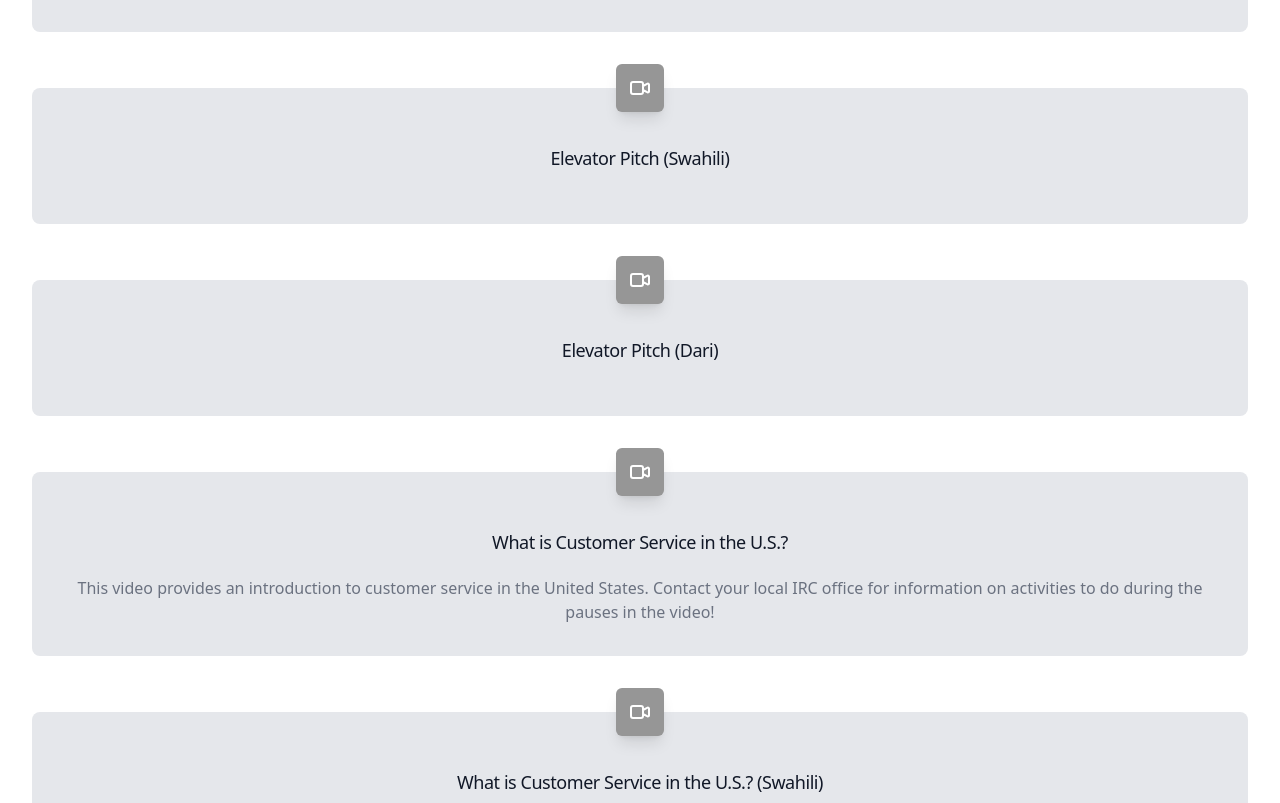
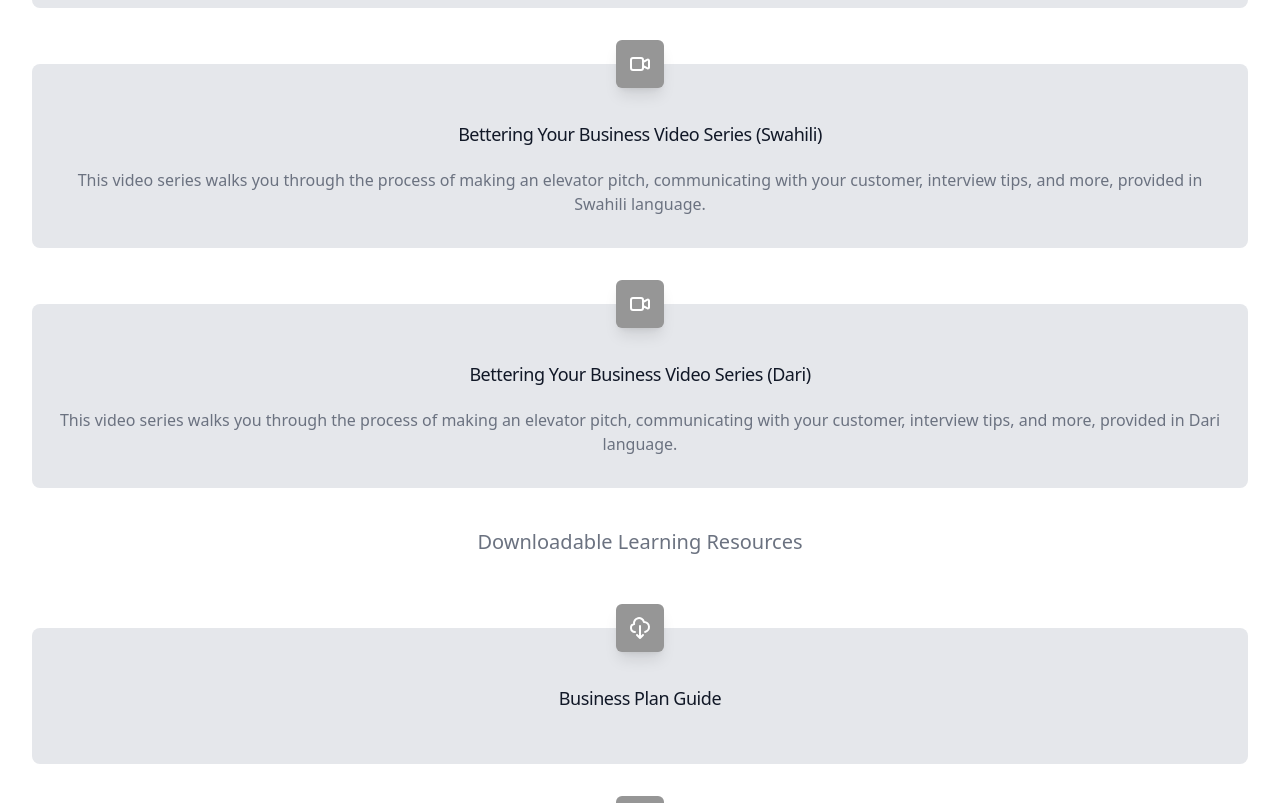
Before and after one commit to ericagirges/cnpp-website, a Next.js app in the folder app/: page /components/ResourcesContent in a window 1280 px wide. Shown: the part 1580-2383 px from the top of the page. Built offline with nearby package versions, Linux system fonts and the light colour scheme.

Commit message:
Update BusinessResourcesContent.js

```diff
--- a/app/page-content/BusinessResourcesContent.js
+++ b/app/page-content/BusinessResourcesContent.js
@@ -20,35 +20,21 @@ const SmallBizContent = {
   //This is the video section!
   videos: [
     {
-      name: 'Elevator Pitch',
-      description: 'This video walks you through the process of making an elevator pitch and demonstrates a time you might need it. Contact your local IRC office for information on activities to do during the pauses in the video to make your pitch alongside our actor!',
-      hyperlink: 'https://www.youtube.com/watch?v=chws4qsJbfU&list=PLhvgEsDS0faMwcGgh4y2cth-ZiGFg855K&index=4',
+      name: 'Bettering Your Business Video Series',
+      description: 'This video series walks you through the process of making an elevator pitch, communicating with your customer, interview tips, and more.',
+      hyperlink: 'https://www.youtube.com/playlist?list=PLhvgEsDS0faMwcGgh4y2cth-ZiGFg855K',
       icon: VideoCameraIcon,
     },
     {
-      name: 'Elevator Pitch (Swahili)',
-      hyperlink: 'https://www.youtube.com/watch?v=Gt45X7SAV3Q&list=PLhvgEsDS0faNOIcI2I-JPXPBwVw2hGAI8&index=3',
+      name: 'Bettering Your Business Video Series (Swahili)',
+       description: 'This video series walks you through the process of making an elevator pitch, communicating with your customer, interview tips, and more, provided in Swahili language.',
+      hyperlink: 'https://www.youtube.com/playlist?list=PLhvgEsDS0faNOIcI2I-JPXPBwVw2hGAI8',
       icon: VideoCameraIcon,
     },
     {
-      name: 'Elevator Pitch (Dari)',
-      hyperlink: 'https://www.youtube.com/watch?v=Vg8v-NoTsZo&list=PLhvgEsDS0faMbosV-rBlIKygCit_4SlQh&index=2',
-      icon: VideoCameraIcon,
-    },
-     {
-      name: 'What is Customer Service in the U.S.?',
-      description: 'This video provides an introduction to customer service in the United States. Contact your local IRC office for information on activities to do during the pauses in the video!',
-      hyperlink: 'https://www.youtube.com/watch?v=tP-FTp8MmdA&list=PLhvgEsDS0faMwcGgh4y2cth-ZiGFg855K&index=1',
-      icon: VideoCameraIcon,
-    },
-    {
-      name: 'What is Customer Service in the U.S.? (Swahili)',
-      hyperlink: 'https://www.youtube.com/watch?v=AAB5eS-KIPw&list=PLhvgEsDS0faNOIcI2I-JPXPBwVw2hGAI8&index=4',
-      icon: VideoCameraIcon,
-    },
-     {
-      name: 'What is Customer Service in the U.S.? (Dari)',
-      hyperlink: 'https://www.youtube.com/watch?v=VuDlcJJFCIU&list=PLhvgEsDS0faMbosV-rBlIKygCit_4SlQh&index=6',
+      name: 'Bettering Your Business Video Series (Dari)',
+       description: 'This video series walks you through the process of making an elevator pitch, communicating with your customer, interview tips, and more, provided in Dari language.',
+      hyperlink: 'https://www.youtube.com/playlist?list=PLhvgEsDS0faMbosV-rBlIKygCit_4SlQh',
       icon: VideoCameraIcon,
     },
     // This is where you can add additional videos using the template below
@@ -65,13 +51,16 @@ const SmallBizContent = {
 
   //This is the downloads section!
   downloads: [
-    {
-      name: 'Check Back Soon',
-      description:
-        'Sign up for our newsletter to get the latest updates on downloadable learning resources',
-      hyperlink: '/contact',
-      icon: ExclamationIcon,
-    },
+      {
+      name: 'Business Plan Guide',
+      hyperlink: 'https://rescue.box.com/s/xshwz28e8w2egdv699i4lrlpwxn3woo3',
+      icon: CloudDownloadIcon,
+      },
+      {
+      name: 'Business Model Canvas',
+      hyperlink: 'https://rescue.box.com/s/jnk61b2azntvqi8kjqp9qzfkbgqdt2ii',
+      icon: CloudDownloadIcon,
+      },
     // This is where you can add additional downloadable learning resources using the template below
     /*
     {
```
